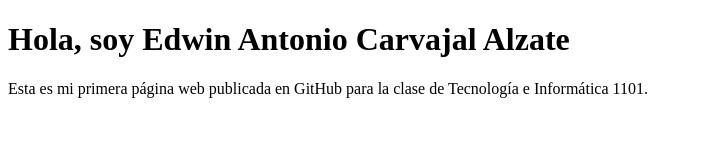
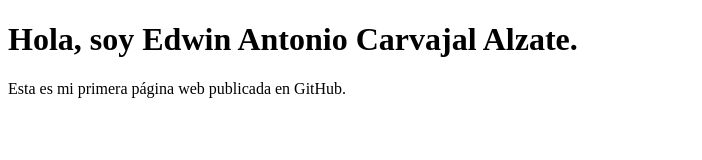
Before and after one commit to edwinantoniocarvajalalzate-sys/mi-primer-html-11-2, a plain HTML site: page Index.html in a window 1280 px wide. Shown: the whole page, without its empty margins (0-702 px from the left). Drawn offline with Linux system fonts and the light colour scheme.

Commit message:
Update Index.html

```diff
--- a/Index.html
+++ b/Index.html
@@ -5,7 +5,7 @@
   <title>Mi Primera Página Web</title>
 </head>
 <body>
-  <h1>Hola, soy Edwin Antonio Carvajal Alzate</h1>
-  <p>Esta es mi primera página web publicada en GitHub para la clase de Tecnología e Informática 1101.</p>
+  <h1>Hola, soy Edwin Antonio Carvajal Alzate.</h1>
+  <p>Esta es mi primera página web publicada en GitHub.</p>
 </body>
 </html>
```
